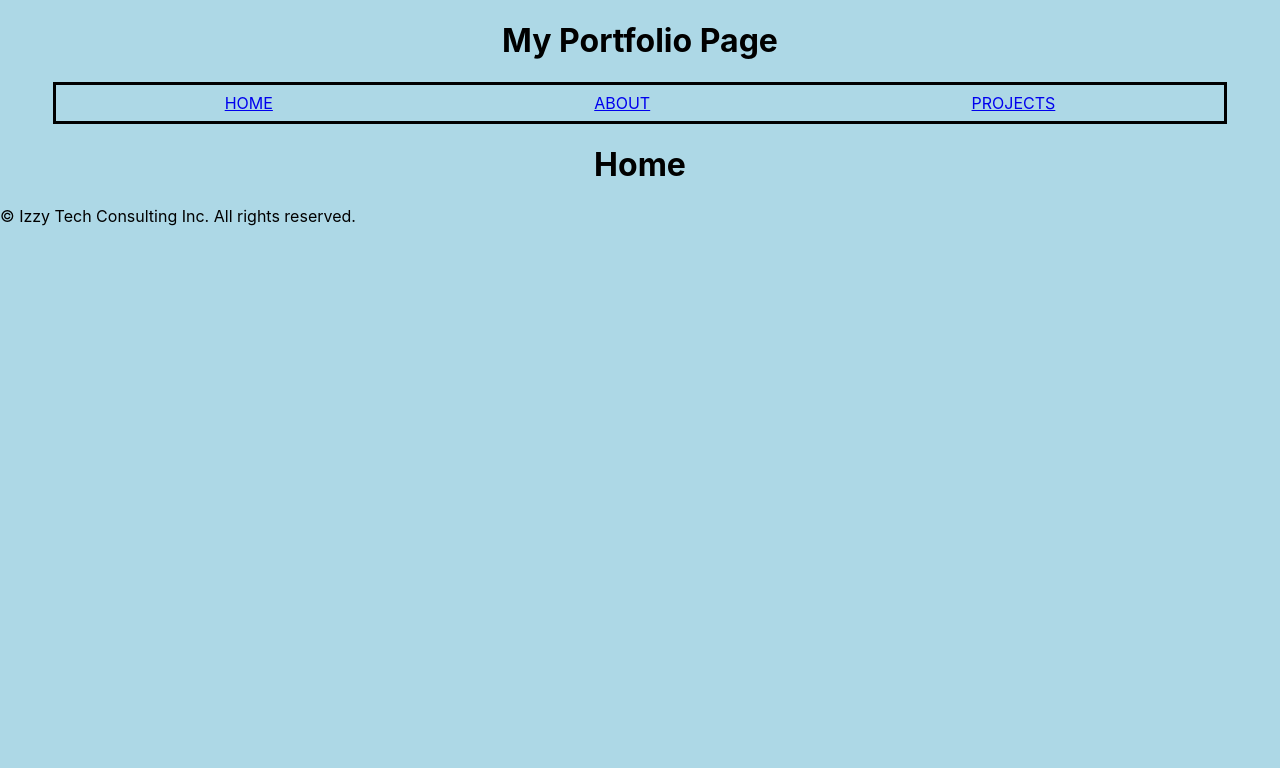
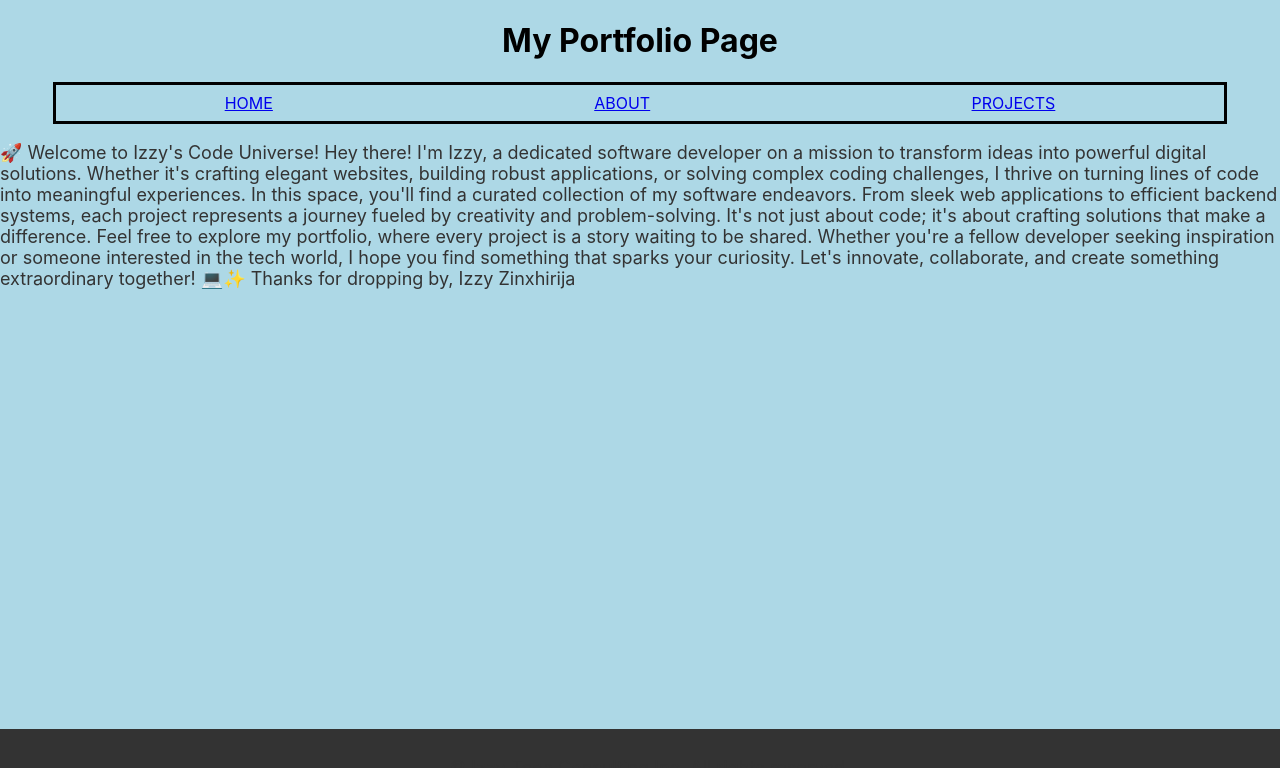
Before and after one commit to Izzy-2023/seir-unit3-react-express-portfolio-frontend, a React (Create React App) app: page / in a window 1280 px wide. Shown: the top 768 px of the page. Built offline with nearby package versions, Linux system fonts and the light colour scheme.

Commit message:
added welcome message

```diff
--- a/package.json
+++ b/package.json
@@ -7,6 +7,7 @@
     "@testing-library/react": "^13.4.0",
     "@testing-library/user-event": "^13.5.0",
     "react": "^18.2.0",
+    "react-bulma-components": "^4.1.0",
     "react-dom": "^18.2.0",
     "react-router-dom": "^6.22.0",
     "react-scripts": "5.0.1",
--- a/src/index.css
+++ b/src/index.css
@@ -6,6 +6,8 @@ body {
   -webkit-font-smoothing: antialiased;
   -moz-osx-font-smoothing: grayscale;
   background-color: lightblue;
+  height: auto;
+  overflow: auto;
 }
 
 code {
@@ -16,3 +18,20 @@ code {
 h1 {
   text-align: center;
 }
+
+p {
+  color: #333;
+  font-size: 18px; /* Adjust the font size */
+  margin-bottom: 12px; /* Add some space below the heading */
+  position: relative;
+}
+
+footer {
+  background-color: #333;
+  color: #fff;
+  text-align: center;
+  padding: 10px;
+  position: fixed;
+  bottom: 0;
+  width: 100%;
+}
--- a/src/pages/Home.js
+++ b/src/pages/Home.js
@@ -1,5 +1,18 @@
 function Home(props) {
-    return <h1>Home</h1>;
+    return <p>🚀 Welcome to Izzy's Code Universe!
+
+    Hey there! I'm Izzy, a dedicated software developer on a mission to transform ideas into powerful digital solutions. Whether it's crafting elegant websites, building robust applications, or solving complex coding challenges, I thrive on turning lines of code into meaningful experiences.
+
+    In this space, you'll find a curated collection of my software endeavors. From sleek web applications to efficient backend systems, each project represents a journey fueled by creativity and problem-solving. It's not just about code; it's about crafting solutions that make a difference.
+
+    Feel free to explore my portfolio, where every project is a story waiting to be shared. Whether you're a fellow developer seeking inspiration or someone interested in the tech world, I hope you find something that sparks your curiosity.
+
+    Let's innovate, collaborate, and create something extraordinary together! 💻✨
+
+    Thanks for dropping by,
+    Izzy Zinxhirija
+
+    </p>;
   }
 
   export default Home;
```
Also changed, not shown: 1 other file (tests, documents, lock files or other folders).
